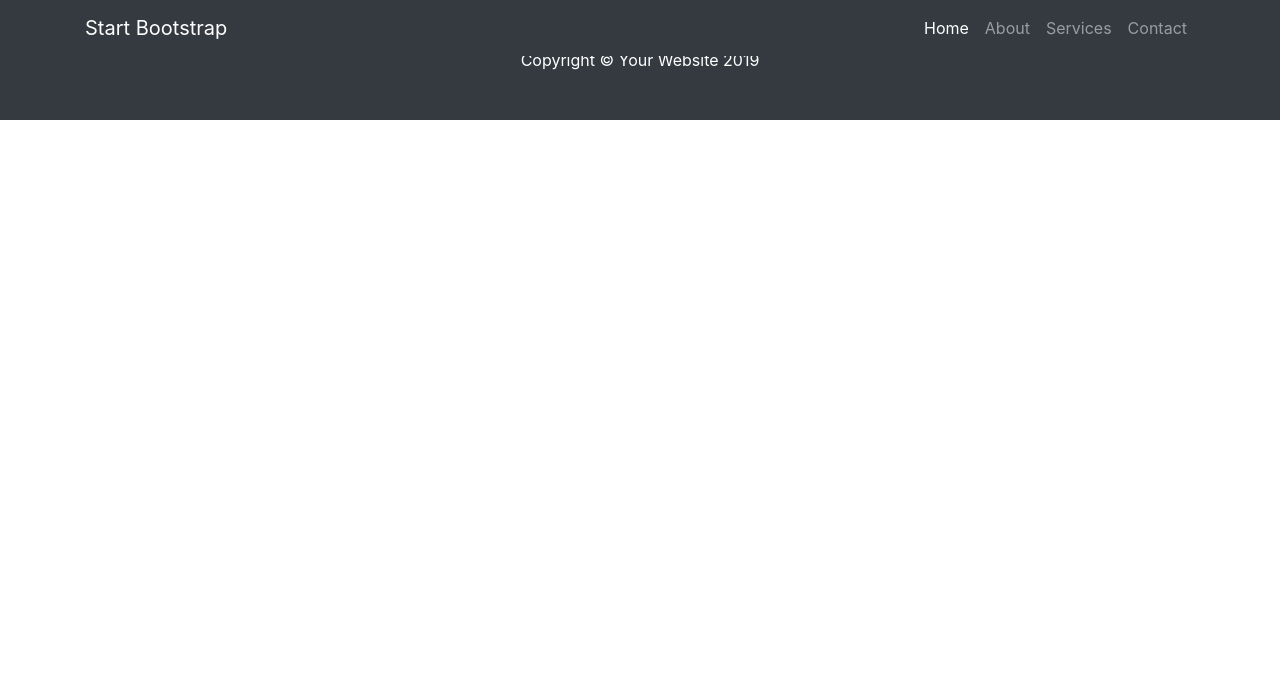
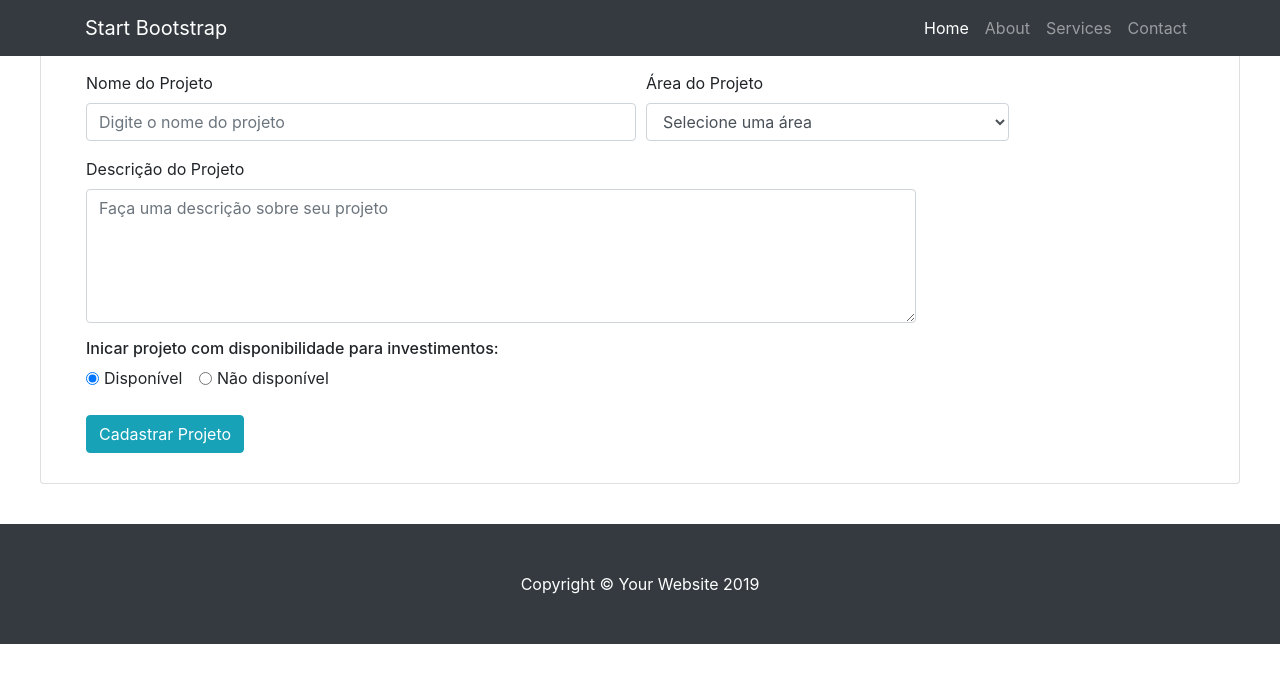
Before and after one commit to Marcos-Antonio1/EmpStart, a PHP site: template Views/cadastroProjeto.php in a window 1280 px wide. Shown: the top 683 px of the page. Run offline with PHP 8.4, Linux system fonts and the light colour scheme; the template is opened without the code that fills it, so the values that code supplies are empty.

Commit message:
Básico dos Cadastros de usuários e projetos(interface)

```diff
--- a/Views/cadastroProjeto.php
+++ b/Views/cadastroProjeto.php
@@ -0,0 +1,39 @@
+<?php include "template/header.php"?>
+
+<div class="card" style="margin: 40px" style="margin-top: 80px">
+  <form class="container" style="margin: 30px;" method="POST" action="#">
+    <div class="form-row">
+        <div class="form-group col-md-6">
+            <label for="nome">Nome do Projeto</label>
+            <input type="text" class="form-control" id="nome" placeholder="Digite o nome do projeto" required="required">
+          </div>
+      <div class="form-group col-md-4">
+        <label for="area">Área do Projeto</label>
+        <select id="area" class="form-control" required="required">
+          <option selected>Selecione uma área</option>
+          <option>...</option>
+        </select>
+      </div>
+      <div class="form-group col-md-9">
+        <label for="descricao">Descrição do Projeto</label>
+        <textarea class="form-control" id="descricao" rows="5" placeholder="Faça uma descrição sobre seu projeto"></textarea>
+    </div>
+    </div>
+    <h6 for="">Inicar projeto com disponibilidade para investimentos: </h6>
+    <div class="form-check-inline">
+        <input class="form-check-input" type="radio" name="tipo" id="Empreendedor" value="opcao1" checked>
+        <label class="form-check-label" for="Empreendedor">
+          Disponível
+        </label>
+      </div>
+      <div class="form-check-inline">
+        <input class="form-check-input" type="radio" name="tipo" id="Investidor" value="opcao2">
+        <label class="form-check-label" for="Investidor">
+          Não disponível
+        </label>
+    </div>
+    <br><br><button type="submit" class="btn btn-info">Cadastrar Projeto</button>
+  </form>
+</div>
+</body>
+<?php include "template/footer.php"?>
```
Also changed, not shown: Views/cadastro.php (+4 -14 lines).
